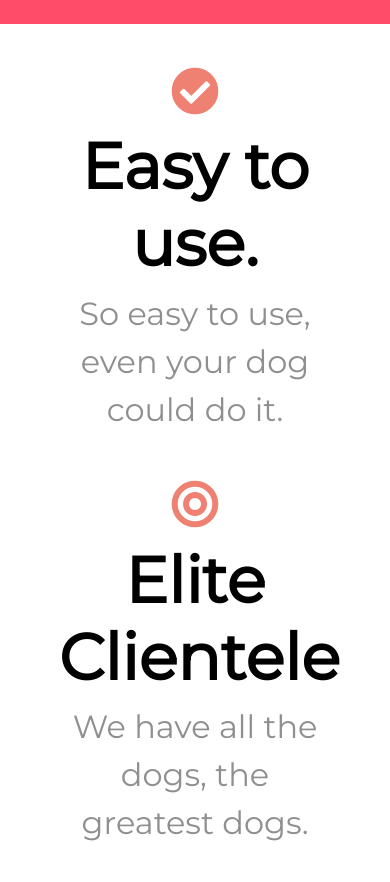
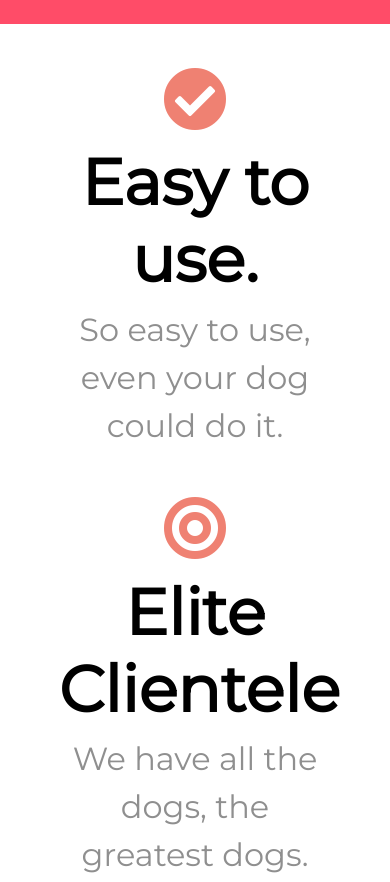
Before and after one commit to Sathvika30/tindog, a plain HTML site: page index.html in a window 390 px wide. Shown: the part 961-1843 px from the top of the page. Drawn offline with nearby package versions, Linux system fonts and the light colour scheme.

Commit message:
Update styles.css

```diff
--- a/styles.css
+++ b/styles.css
@@ -141,4 +141,7 @@ h3{
   .nav-item{
     font-size: 1.7rem;
   }
+  .feat{
+    font-size: 4rem;
+  }
 }
```
